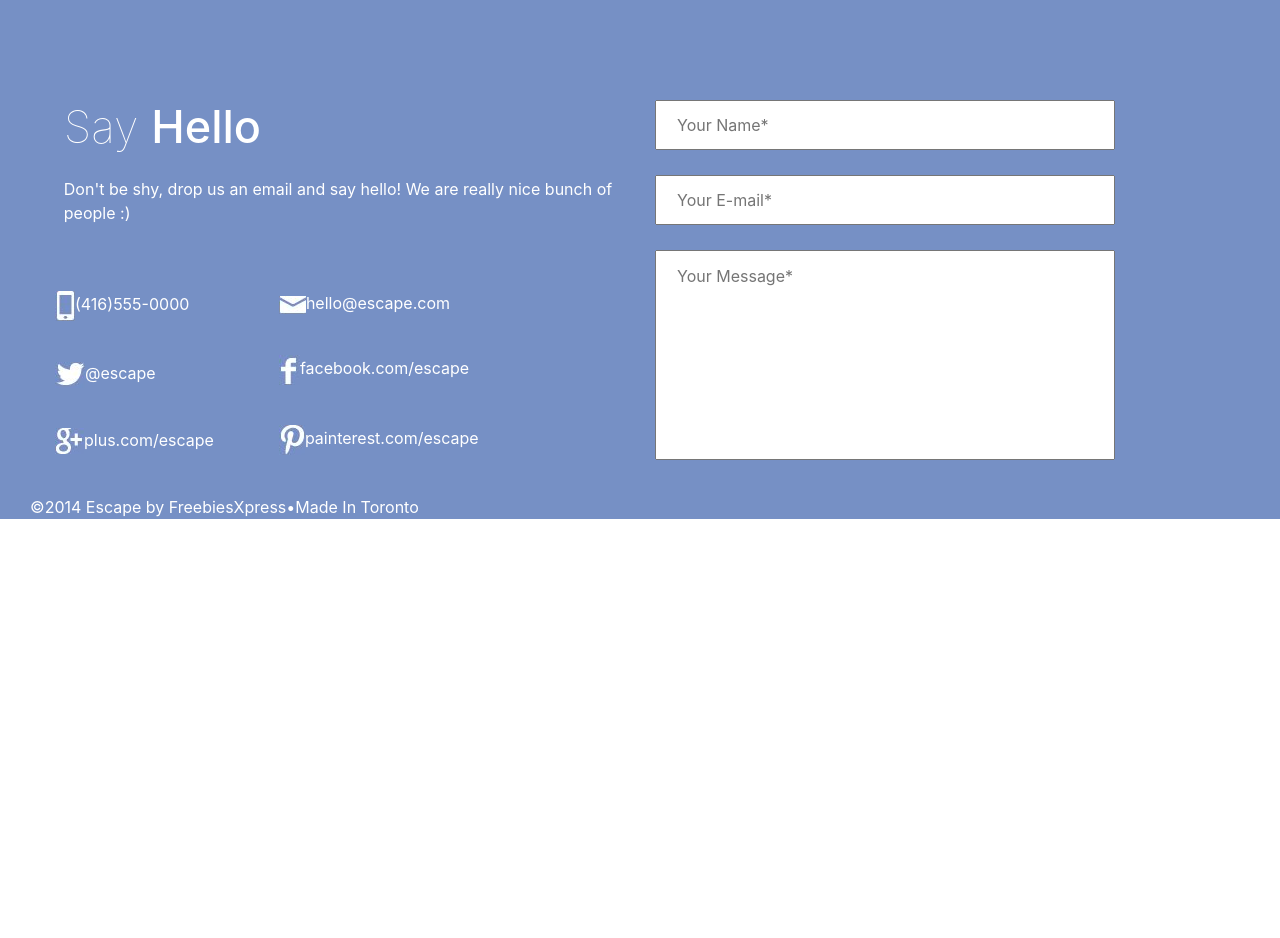
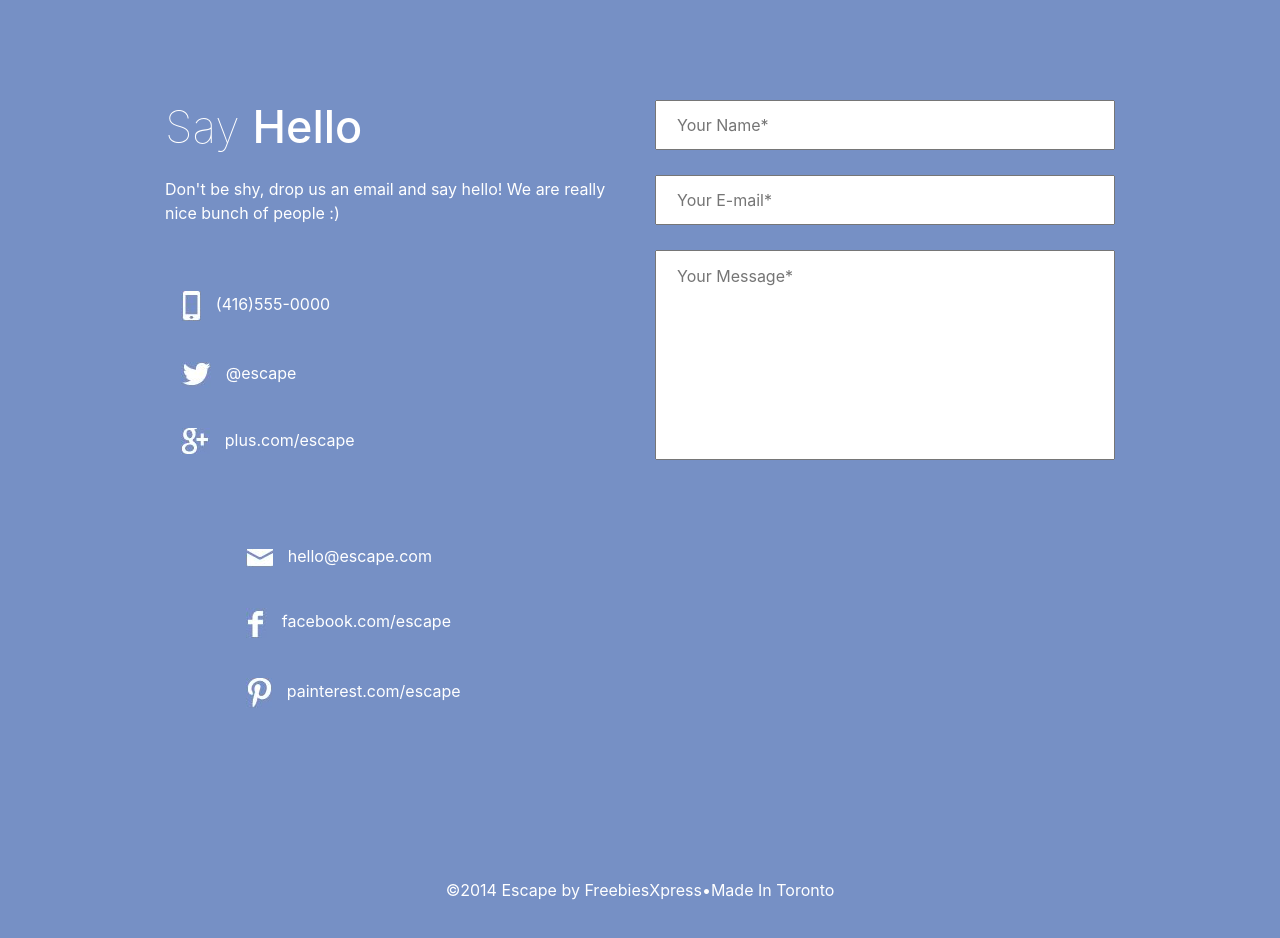
Before and after one commit to Francisco-splee/Scape, a plain HTML site: page Escape_Parte7.html in a window 1280 px wide. Before the commit the page ends 800 px from the top, so only its background shows below. Drawn offline with nearby package versions, Linux system fonts and the light colour scheme.

Commit message:
cambio css
clases nuevas

```diff
--- a/CSS/estilo7.css
+++ b/CSS/estilo7.css
@@ -3,17 +3,20 @@
 	color: #ffffff;
 	padding-top: 100px;
 }
+#left {
+	padding-left: 11%;
+}
 #say h1{
 	font-size: 45px;
 	font-weight: 100;
 	padding-bottom: 15px;
-	margin-left: 8%;
+	margin-left: 5%;
 }
 #say h1 b{
 	font-weight: 500;
 }
 #dont{
-	margin-left: 8%;
+	margin-left:5%;
 }
 #contact ul li{
 	list-style: none;
@@ -27,6 +30,24 @@
 #mitad {
 	float: left;
 	padding-top: 50px;
+}
+.cel {
+	padding-right: 15px;
+}
+.plus {
+	padding-right: 15px;
+}
+.twitter {
+	padding-right: 15px;
+}
+.mail1 {
+	padding-right: 15px;
+}
+.face {
+	padding-right: 15px;
+}
+.pinterest {
+	padding-right: 15px;
 }
 /*--------------------------------------------------------*/
 .name {
@@ -51,3 +72,9 @@
 	padding-left: 20px;
 	padding-bottom: 160px;
 }
+/*--------------------------------------------------------------*/
+#copy {
+	padding-top: 130px;
+	padding-bottom: 30px;
+	text-align: center;
+}
```
